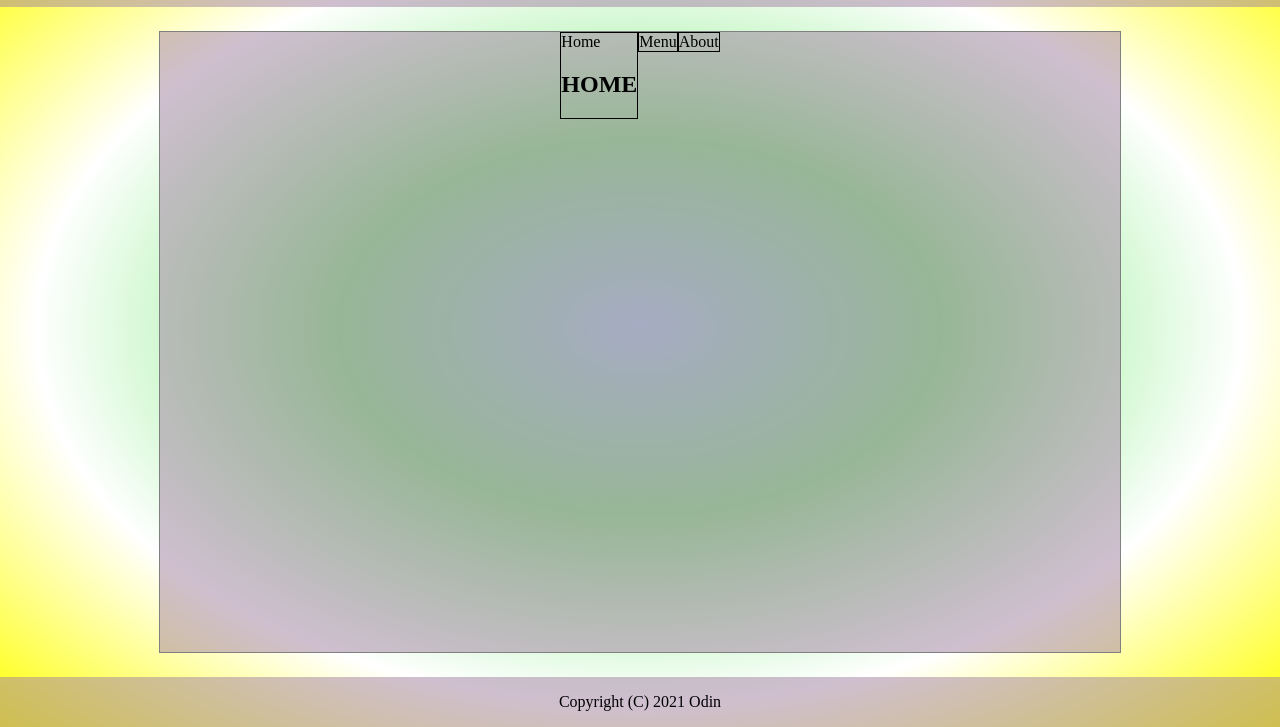
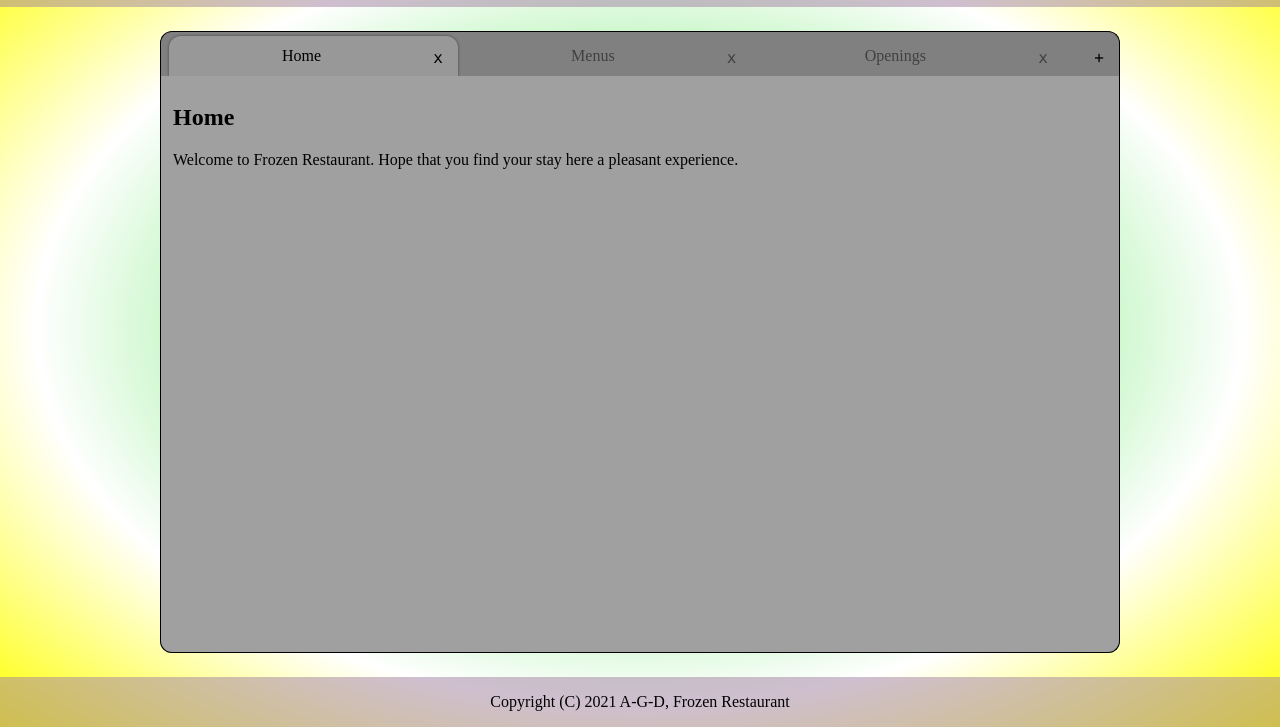
Before and after one commit to A-G-D/TOP-restaurant-page, a website built with webpack: page src/index.html in a window 1280 px wide. Shown: the part 73-800 px from the top of the page. Built offline with nearby package versions, Linux system fonts and the light colour scheme.

Commit message:
Added tabbed-window component

```diff
--- a/src/abouttab.html
+++ b/src/abouttab.html
@@ -1,3 +1,4 @@
-<div class="tab">About
-    <h2>ABOUT</h2>
+<div class="tab">
+    <h2>Openings</h2>
+    <p>Open 24/7 since 1935!</p>
 </div>
--- /dev/null
+++ b/src/components/tabbed_window/tabbed_window.css
@@ -0,0 +1,95 @@
+.tabbed-window {
+    display: flex;
+    flex-direction: column;
+    justify-content: center;
+    align-items: stretch;
+    height: 480px;
+    width: 75%;
+    flex: 1 1 auto;
+}
+
+.tab-links {
+    background-color: #808080;
+    border: 1px solid black;
+    border-bottom: 0px;
+    border-radius: 12px 12px 0 0;
+    display: flex;
+    justify-content: space-around;
+    align-items: center;
+    padding: 4px 8px 0px 8px;
+}
+
+.tab-link-template {
+    color: rgba(0, 0, 0, 0.5);
+    background-color: transparent;
+    border-radius: 12px 12px 0 0;
+    display: flex;
+    flex: 1 1 auto;
+    text-align: center;
+    padding: 8px 8px;
+}
+
+.tab-link-template.active {
+    color: rgba(0, 0, 0, 1);
+    background-color: #A0A0A0C0;
+    box-shadow: #404040 0px 0px 3px 0px;
+}
+
+.tab-link-content {
+    display: flex;
+    justify-content: center;
+    align-items: center;
+    flex: 1 1 auto;
+    padding: 0px;
+}
+
+.tab-contents {
+    background-color: #808080;
+    border-radius: 0 0 12px 12px;
+    display: flex;
+    flex-direction: column;
+    flex: 1 1 auto;
+}
+
+.tab-content-template {
+    background-color: #A0A0A0;
+    border: 1px solid black;
+    border-top: 0px;
+    border-radius: 0 0 12px 12px;
+    display: none;
+    flex: 1 1 auto;
+    padding: 8px 12px;
+}
+
+.tab-content-template.active {
+    display: block;
+}
+
+.new-tab-button {
+    text-align: center;
+    font-family: Consolas;
+    cursor: pointer;
+    border-radius: 25%;
+    padding: 4px;
+    width: 16px;
+    height: 16px;
+    margin-left: 24px;
+}
+
+.new-tab-button:hover {
+    background-color: #404040;
+}
+
+.close-tab-button {
+    text-align: center;
+    font-family: Consolas;
+    cursor: pointer;
+    padding: 4px;
+    width: 16px;
+    height: 16px;
+    border-radius: 50%;
+}
+
+.close-tab-button:hover {
+    background-color: #404040;
+}
--- /dev/null
+++ b/src/components/tabbed_window/tabbed_window.html
@@ -0,0 +1,12 @@
+<div class="tabbed-window">
+    <div class="tab-links">
+        <div class="tab-link-template">
+            <div class="tab-link-content"></div>
+            <div class="close-tab-button">x</div>
+        </div>
+        <div class="new-tab-button">+</div>
+    </div>
+    <div class="tab-contents">
+        <div class="tab-content-template"></div>
+    </div>
+</div>
--- /dev/null
+++ b/src/components/tabbed_window/tabbed_window.js
@@ -0,0 +1,137 @@
+import html from './tabbed_window.html';
+import './tabbed_window.css';
+
+export const TabbedWindowElement = (() => {
+    const elementTemplate = parseHtml(html)[0];
+    const tabLinkTemplate = elementTemplate.getElementsByClassName('tab-link-template')[0];
+    const tabContentTemplate = elementTemplate.getElementsByClassName('tab-content-template')[0];
+
+    function parseHtml(htmlString) {
+        const container = document.createElement('div');
+        container.innerHTML = htmlString;
+        return container.children;
+    }
+
+    function showTab(tab, show = true) {
+        if (tab != null) {
+            if (show) {
+                tab.link.classList.add('active');
+                tab.content.classList.add('active');
+            } else {
+                tab.link.classList.remove('active');
+                tab.content.classList.remove('active');
+            }
+        }
+    }
+
+    const tabPrototype = {
+        get name() {
+            const linkContent = this.link.getElementsByClassName('tab-link-content')[0];
+            return linkContent? linkContent.textContent : '';
+        },
+        set name(nameString) {
+            const linkContent = this.link.getElementsByClassName('tab-link-content')[0];
+            if (linkContent)
+                linkContent.textContent = nameString;
+        }
+    }
+
+    function createTab() {
+        const link = tabLinkTemplate.cloneNode(true);
+        const content = tabContentTemplate.cloneNode(true);
+        const closeButton = link.getElementsByClassName('close-tab-button')[0];
+        const tab = Object.create(tabPrototype);
+        return Object.assign(tab, {link, content, closeButton});
+    }
+
+    const prototype = {
+        showTabByIndex(index) {
+            const tab = this.tabs[index];
+            showTab(this.currentTab, false);
+            showTab(tab, true);
+            this.currentTab = tab;
+        },
+
+        removeTabByIndex(index) {
+            if (index < this.tabs.length) {
+                const currentIndex = this.tabs.indexOf(this.currentTab);
+                const tab = this.tabs[index];
+                this.tabs.splice(index, 1);
+                this.links.removeChild(tab.link);
+                this.contents.removeChild(tab.content);
+
+                if (tab === this.currentTab) {
+                    this.currentTab = null;
+                    const i = Math.min(Math.max(currentIndex, 0), this.tabs.length - 1);
+                    this.showTabByIndex(i);
+                }
+            }
+        },
+
+        addNewTab(index, name) {
+            index = index ?? this.tabs.length;
+            if (index > this.tabs.length)
+                throw Error("Index out of bounds!");
+
+            if (index < 0)
+                index = this.tabs.length - index;
+
+            const tab = createTab();
+            tab.name = name;
+
+            tab.link.addEventListener('click', (e) => {
+                this.showTabByIndex(this.tabs.indexOf(tab));
+            });
+            if (tab.closeButton) {
+                tab.closeButton.addEventListener('click', (e) => {
+                    this.removeTabByIndex(this.tabs.indexOf(tab));
+                    e.stopPropagation();
+                });
+            }
+
+            if (index === this.tabs.length) {
+                this.tabs.push(tab);
+                if (this.newTabButton)
+                    this.links.insertBefore(tab.link, this.links.lastElementChild);
+                else
+                    this.links.appendChild(tab.link);
+                this.contents.appendChild(tab.content);
+
+            } else {
+                this.tabs.splice(tab, 0);
+                const nextTab = this.tabs[index + 1];
+                this.links.insertBefore(tab.link, nextTab.link);
+                this.contents.insertBefore(tab.content, nextTab.content);
+            }
+
+            this.showTabByIndex(index);
+
+            return tab;
+        },
+
+        clearTabs() {
+            this.tabs.forEach((tab, index) => this.removeTabByIndex(index));
+        }
+    };
+
+    {
+        const templateLinks = elementTemplate.getElementsByClassName('tab-links')[0];
+        const templateContents = elementTemplate.getElementsByClassName('tab-contents')[0];
+        templateLinks.removeChild(tabLinkTemplate);
+        templateContents.removeChild(tabContentTemplate);
+    }
+
+    return () => {
+        const object = Object.create(prototype);
+        const element = elementTemplate.cloneNode(true);
+        const links = element.getElementsByClassName('tab-links')[0];
+        const contents = element.getElementsByClassName('tab-contents')[0];
+        const newTabButton = element.getElementsByClassName('new-tab-button')[0];
+        const tabs = [];
+
+        if (newTabButton)
+            newTabButton.addEventListener('click', () => object.addNewTab());
+
+        return Object.assign(object, {html, element, links, contents, tabs, newTabButton});
+    };
+})();
--- a/src/footersection.html
+++ b/src/footersection.html
@@ -1,3 +1,3 @@
 <div class="footer-section vflex">
-    <p>Copyright (C) 2021 Odin</p>
+    <p>Copyright (C) 2021 A-G-D, Frozen Restaurant</p>
 </div>
--- a/src/hometab.html
+++ b/src/hometab.html
@@ -1,3 +1,4 @@
-<div class="tab initially-shown">Home
-    <h2>HOME</h2>
+<div>
+    <h2>Home</h2>
+    <p>Welcome to Frozen Restaurant. Hope that you find your stay here a pleasant experience.</p>
 </div>
--- a/src/index.js
+++ b/src/index.js
@@ -4,80 +4,30 @@ import footerSectionHtml from './footersection.html';
 import homeTabHtml from './hometab.html';
 import menuTabHtml from './menutab.html';
 import aboutTabHtml from './abouttab.html';
+import {TabbedWindowElement} from './components/tabbed_window/tabbed_window.js';
 import './styles.css';
 
 //
 
-const TabContainerElement = (() => {
-    function parseHtml(html) {
-        const container = document.createElement('div');
-        container.innerHTML = html;
-        return container.children;
-    }
-
-    function showTab(tab, show = true) {
-        for (const child of tab.children)
-            child.style.display = show? 'block' : 'none';
-    }
-
-    function onTabLinkClick(e) {
-
-    }
-
-    const prototype = {
-        showTabByIndex(index) {
-            showTab(this.currentTab, false);
-            showTab(this.tabs[index], true);
-            this.currentTab = false;
-        }
-    };
-
-    return (html) => {
-        const container = parseHtml(html)[0];
-        const links = container.getElementsByClassName('tab-links')[0];
-        const contents = container.getElementsByClassName('tab-contents')[0];
-        const linkItems = container.getElementsByClassName('tab-link');
-        const contentItems = container.getElementsByClassName('tab-content');
-        const tabs = [];
-
-        const defaultLink = container.getElementsByClassName('default-tab')[0];
-        let currentLink = defaultLink;
-
-        for (let i = 0; i < linkItems.length; ++i) {
-            tabs.push({link: linkItems[i], content: contentItems[i]});
-            linkItems[i].addEventListener('click', (e) => {
-                for (const child of contentItems[i]) {
-                    showTab(currentLink, false);
-                    showTab(contentItems[i], true);
-
-                    currentLink = this;
-                }
-            });
-        }
-
-        return Object.assign(Object.create(prototype), {
-            html,
-            container,
-            links,
-            contents,
-            linkItems,
-            contentItems,
-            currentLink
-        });
-    };
-})();
-
 const contentContainer = document.getElementById('content');
 
-const headerSection = createElementsFromHtml(headerSectionHtml)[0];
-const mainSection = createElementsFromHtml(mainSectionHtml)[0];
-const footerSection = createElementsFromHtml(footerSectionHtml)[0];
+const headerSection = parseHtml(headerSectionHtml)[0];
+const mainSection = parseHtml(mainSectionHtml)[0];
+const footerSection = parseHtml(footerSectionHtml)[0];
 
-const tabs = {
-    home: createElementsFromHtml(homeTabHtml)[0],
-    menu: createElementsFromHtml(menuTabHtml)[0],
-    about: createElementsFromHtml(aboutTabHtml)[0]
-};
+const tabbedWindow = TabbedWindowElement();
+
+const homeTab = tabbedWindow.addNewTab(null, 'Home');
+const menuTab = tabbedWindow.addNewTab(null, 'Menus');
+const aboutTab = tabbedWindow.addNewTab(null, 'Openings');
+
+homeTab.content.appendChild(parseHtml(homeTabHtml)[0]);
+menuTab.content.appendChild(parseHtml(menuTabHtml)[0]);
+aboutTab.content.appendChild(parseHtml(aboutTabHtml)[0]);
+
+tabbedWindow.showTabByIndex(0);
+
+mainSection.appendChild(tabbedWindow.element);
 
 contentContainer.appendChild(headerSection);
 contentContainer.appendChild(mainSection);
@@ -85,35 +35,8 @@ contentContainer.appendChild(footerSection);
 
 //
 
-const tabContainer = document.getElementsByClassName('tab-container')[0];
-
-for (const key in tabs) {
-    tabs[key].addEventListener('click', onTabClick);
-    tabContainer.appendChild(tabs[key]);
-    showTab(tabs[key], false);
-}
-
-const initiallyShownTab = document.getElementsByClassName('initially-shown')[0];
-let currentTab = initiallyShownTab;
-
-showTab(initiallyShownTab, true);
-
-//
-
-function showTab(tab, flag = true) {
-    for (const child of tab.children)
-        child.style.display = flag? 'block' : 'none';
-}
-
-function createElementsFromHtml(html) {
+function parseHtml(html) {
     const container = document.createElement('div');
     container.innerHTML = html;
     return container.children;
 }
-
-function onTabClick(e) {
-    showTab(currentTab, false);
-    showTab(this, true);
-
-    currentTab = this;
-}
--- a/src/mainsection.html
+++ b/src/mainsection.html
@@ -1,5 +1,2 @@
 <div class="main-section vflex">
-    <div class="tab-container hflex">
-
-    </div>
 </div>
--- a/src/menutab.html
+++ b/src/menutab.html
@@ -1,3 +1,4 @@
-<div class="tab">Menu
-    <h2>MENU</h2>
+<div>
+    <h2>Menus</h2>
+    <p>We would like to show you a list here but the space would not allow us to do that.</p>
 </div>
--- a/src/styles.css
+++ b/src/styles.css
@@ -15,20 +15,6 @@ body {
     flex-direction: column;
 }
 
-.tab-container {
-    background-color: #A080A080;
-    border: 1px solid gray;
-    justify-content: center;
-    align-items: flex-start;
-    width: 75%;
-    flex: 1 1 auto;
-}
-
-.tab {
-    border: 1px solid black;
-    cursor: pointer;
-}
-
 #content {
     background: radial-gradient(lightblue, lightgreen, white, yellow);
     height: 100%;
@@ -38,6 +24,7 @@ body {
 
 .header-section {
     background-color: #A080A080;
+    justify-content: center;
 }
 
 .main-section {
```
Also changed, not shown: src/headersection.html (+1 -1 lines), src/tabcontainer.html (deleted, +0 -21 lines), src/tablinks.html (deleted, +0 -3 lines).
